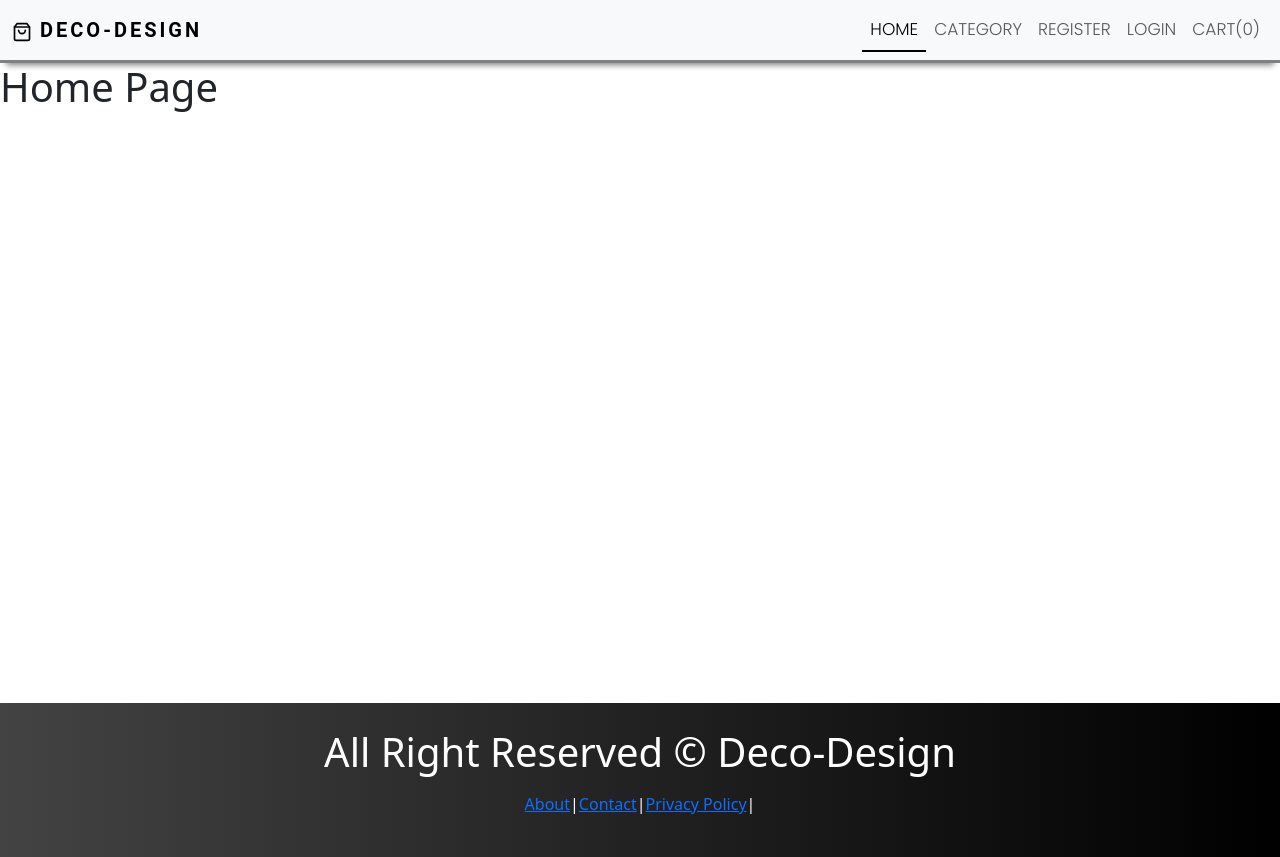
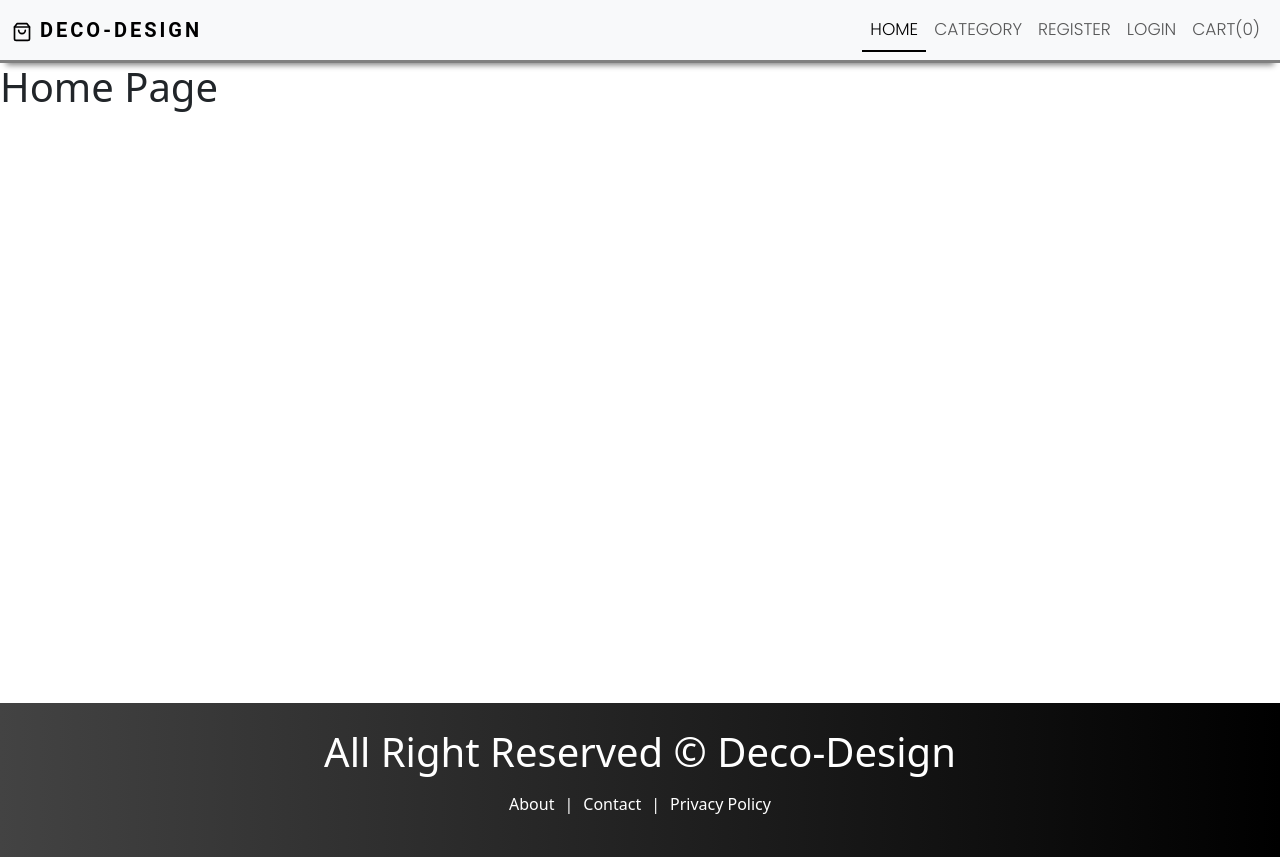
Before and after one commit to capmahin/Deco-Desgin-app, a React (Create React App) app in the folder client/: page / in a window 1280 px wide. Built offline with nearby package versions, Linux system fonts and the light colour scheme; the HTML template or start-up script is replaced by a standard one.

Commit message:
add hover effect in ancore tag

```diff
--- a/client/src/components/Layout/Footer.js
+++ b/client/src/components/Layout/Footer.js
@@ -13,7 +13,7 @@ const Footer = () => {
         <Link to="/contact">Contact</Link>
         |
         <Link to="/policy">Privacy Policy</Link>
-        |
+
      </p>
     </div>
   )
--- a/client/src/index.css
+++ b/client/src/index.css
@@ -50,3 +50,14 @@ font-family: 'Playfair Display', serif;
   );
   background: linear-gradient(to right, #434343,#000000);
  }
+
+ .footer a{
+  text-decoration: none;
+  color:white;
+  padding: 10px;
+ }
+
+ .footer a:hover{
+  color: #ffefba;
+  border-bottom: 1px solid #ffefba;
+ }
```
